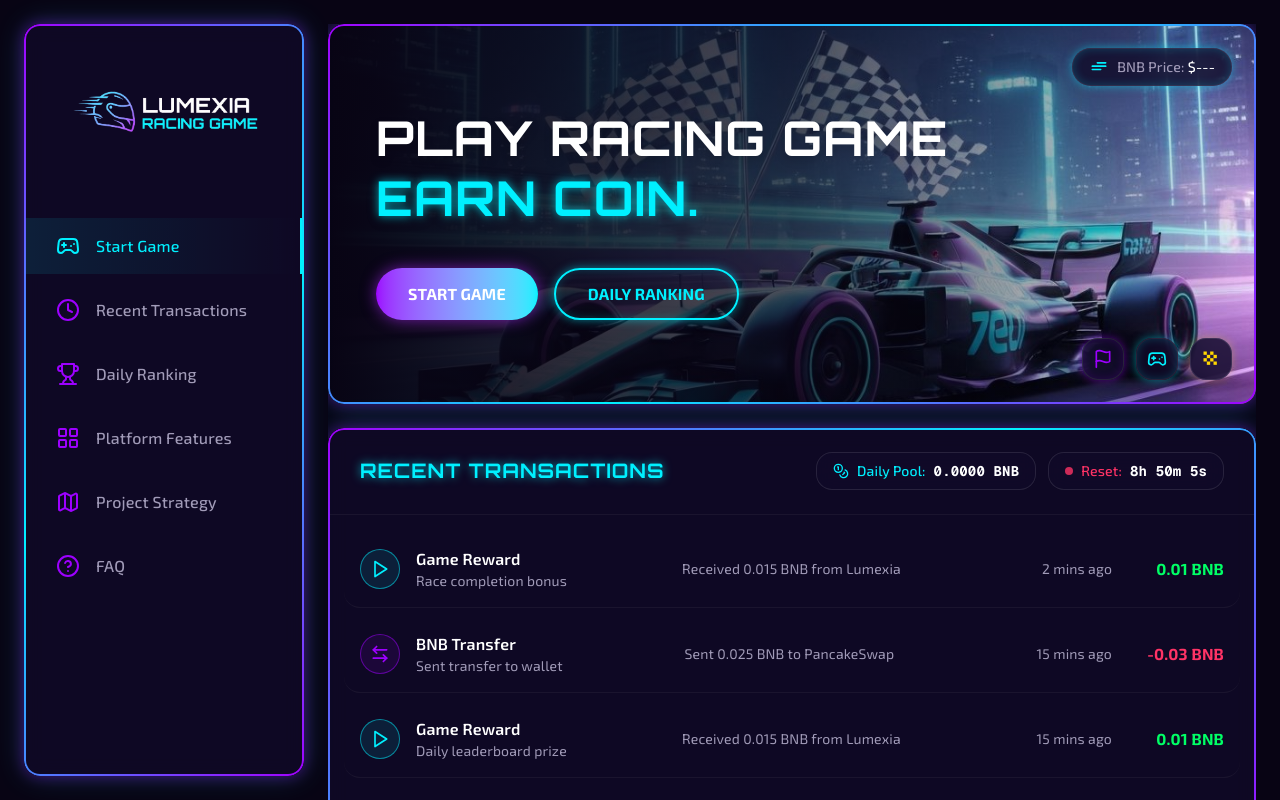
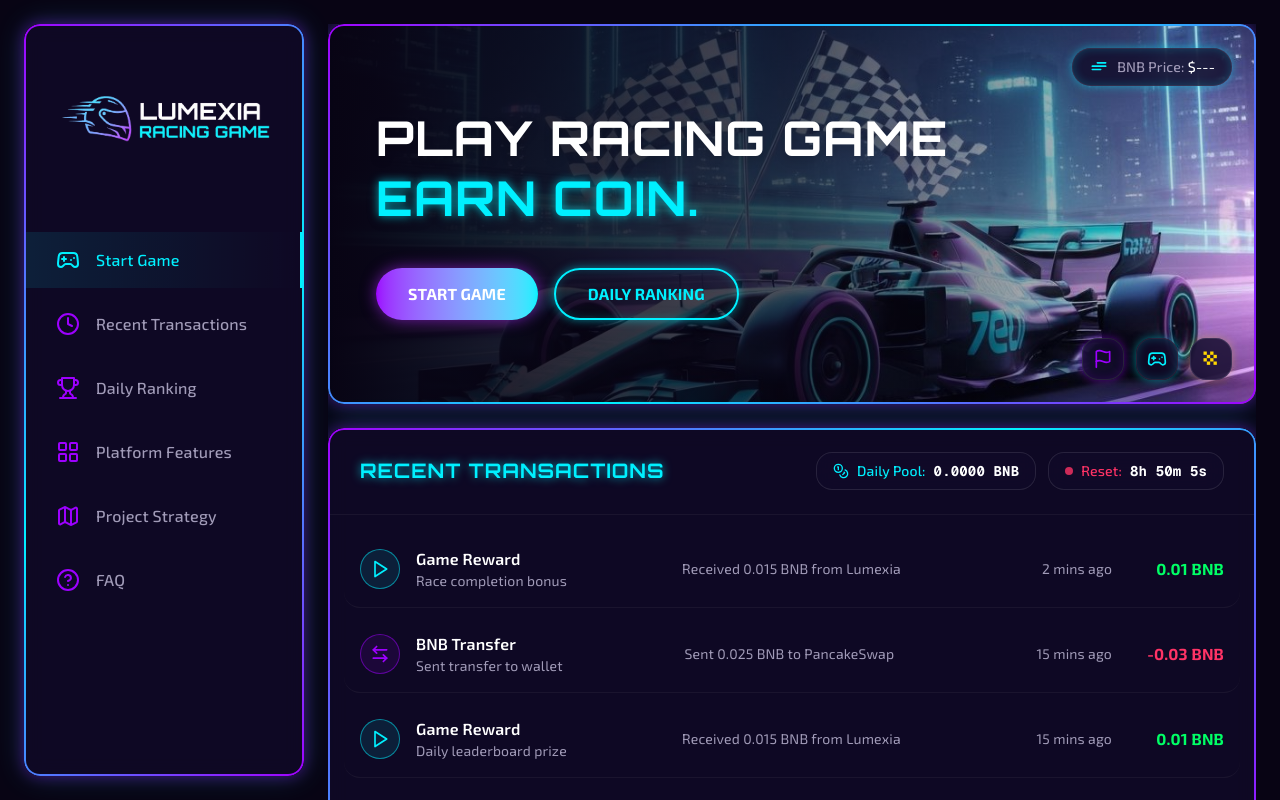
Before and after one commit to blaixs-max/v0-lumexia-landing-page-V0, a Next.js app: page / in a window 1280 px wide. Shown: the top 800 px of the page. Built offline with nearby package versions, Linux system fonts and the light colour scheme; no server answers; the database is empty.

Commit message:
feat: adjust logo size and padding in sidebar
Increase logo size and reduce horizontal padding for better fit.

```diff
--- a/components/sidebar.tsx
+++ b/components/sidebar.tsx
@@ -50,12 +50,12 @@ export function Sidebar() {
         `}
       >
         {/* Logo Section */}
-        <div className="px-6 py-8 flex items-center justify-center">
+        <div className="px-4 py-8 flex items-center justify-center">
           <Image
             src="/images/lumexia-logo.png"
             alt="Lumexia Racing Game"
-            width={220}
-            height={80}
+            width={260}
+            height={95}
             className="object-contain"
             priority
           />
```
